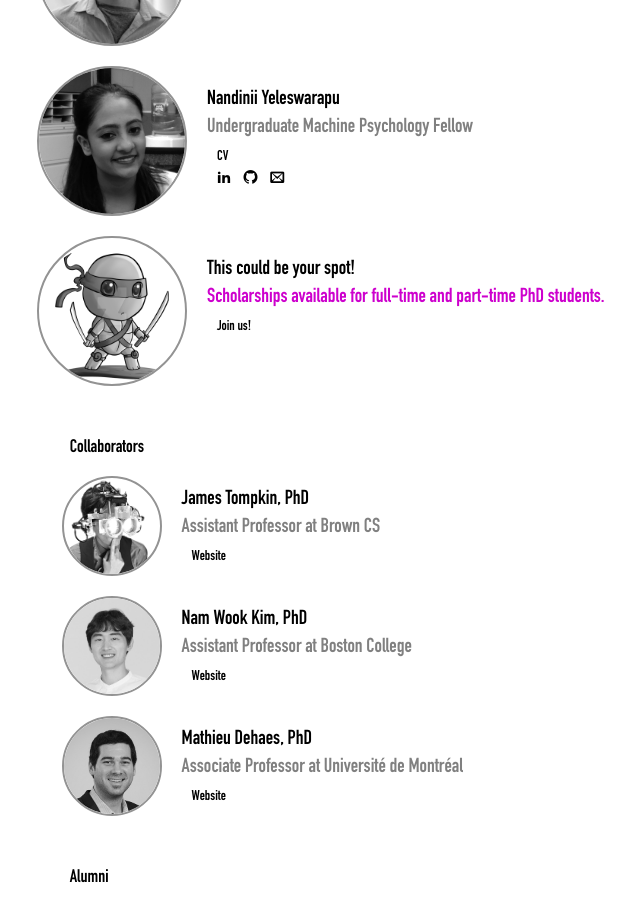
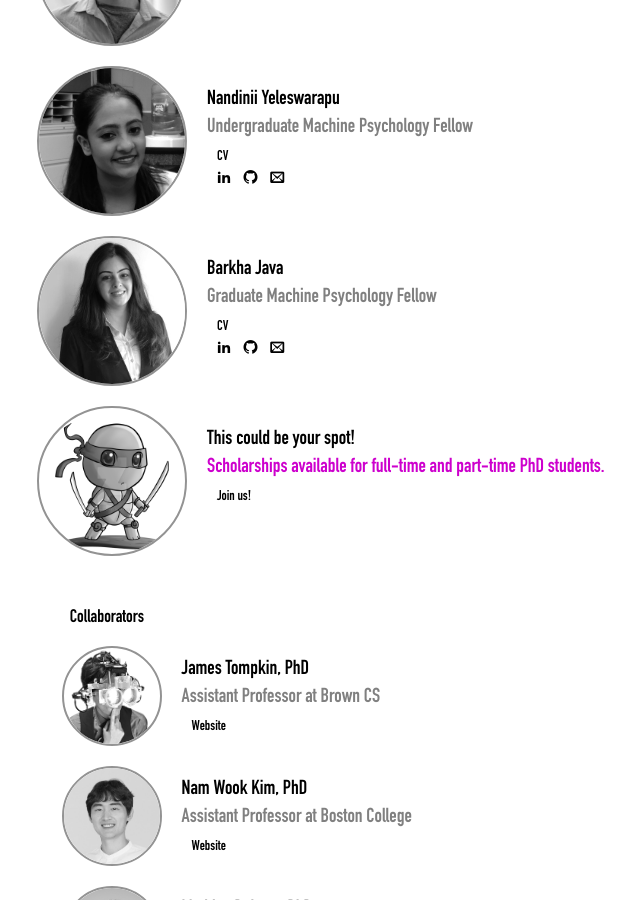
Before and after one commit to mpsych/mpsych.org, a Jekyll site: the page built from people.md, in a window 1280 px wide and 900 px high, scrolled down 1674 px. Shown: the whole window, without its empty margins (275-915 px from the left). Built offline with Jekyll 4.4.1, drawn with Linux system fonts in a browser that asks for light colours; some web fonts are replaced.

Commit message:
Adding Barkha

```diff
--- a/people.md
+++ b/people.md
@@ -152,6 +152,22 @@ permalink: /people
 </div>
 
 <div class="person">
+  <img src="/people/barkha.jpg">
+  <div class="caption">
+    Barkha Java<br>
+    <span class="role">Graduate Machine Psychology Fellow</span><br>
+	<span class="links">
+      <a class="cleanlink" href="resume.barkhajava.com">CV</a>
+    </span><br>
+    <div class="icons gray" style="font-size:14px;margin-left:10px">
+      <a href="https://www.linkedin.com/in/barkha-java" target="_blank"><span class="icon-linkedin2 tooltip"><span class="tooltiptext">LinkedIn</span></span></a>
+      <a href="https://github.com/barkhajava" target="_blank"><span class="icon-github tooltip"><span class="tooltiptext">GitHub</span></span></a>
+      <a href="mailto:REPLACE_WITH_LASTNAME@mpsych.org" target="_blank"><span class="icon-email tooltip"><span class="tooltiptext">E-Mail</span></span></a>
+  </div>
+  </div>
+</div>
+
+<div class="person">
   <img src="/gfx/team.png">
   <div class="caption">
     This could be your spot!<br>
```
Also changed, not shown: people/barkha.jpg (added).
